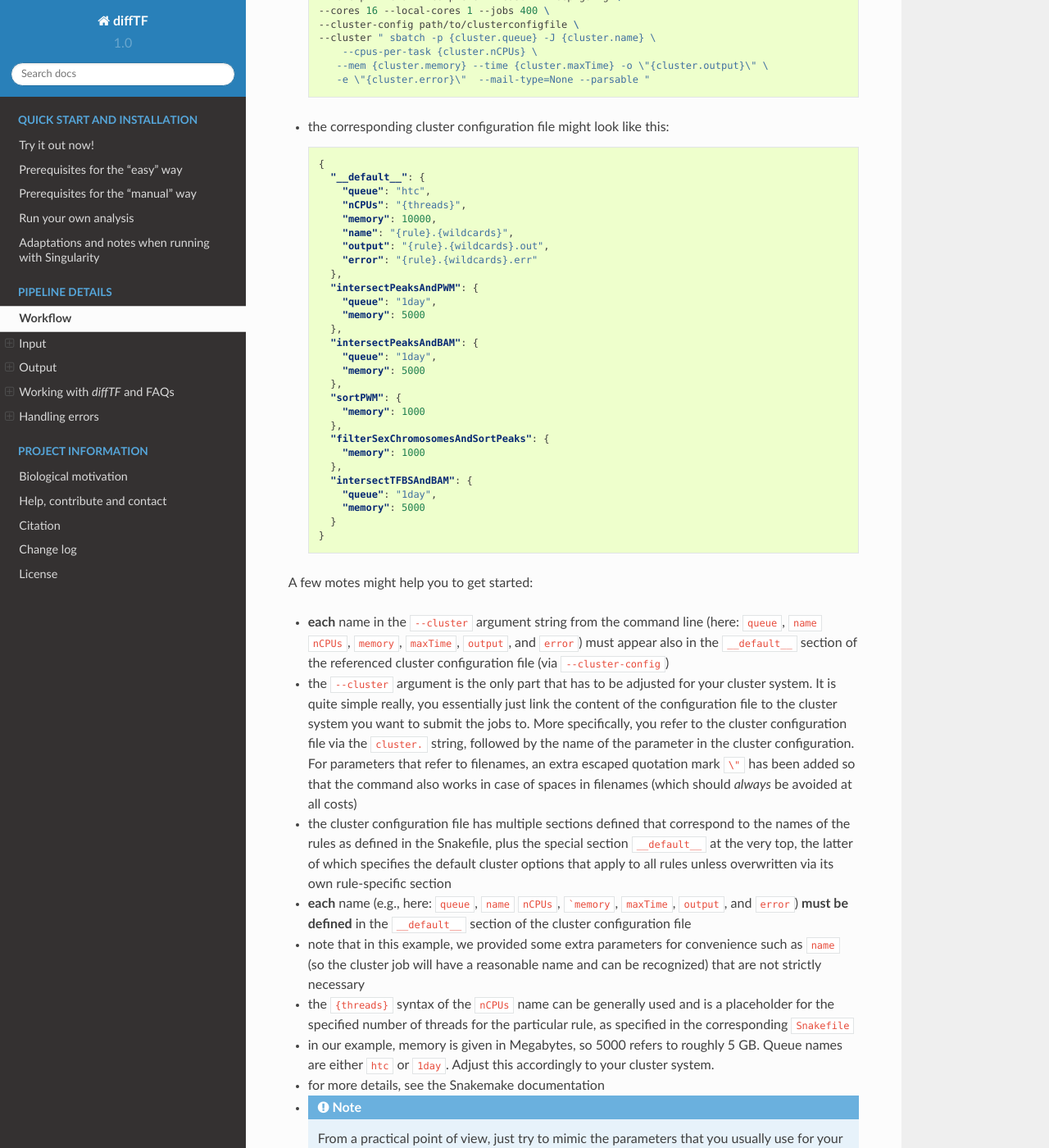
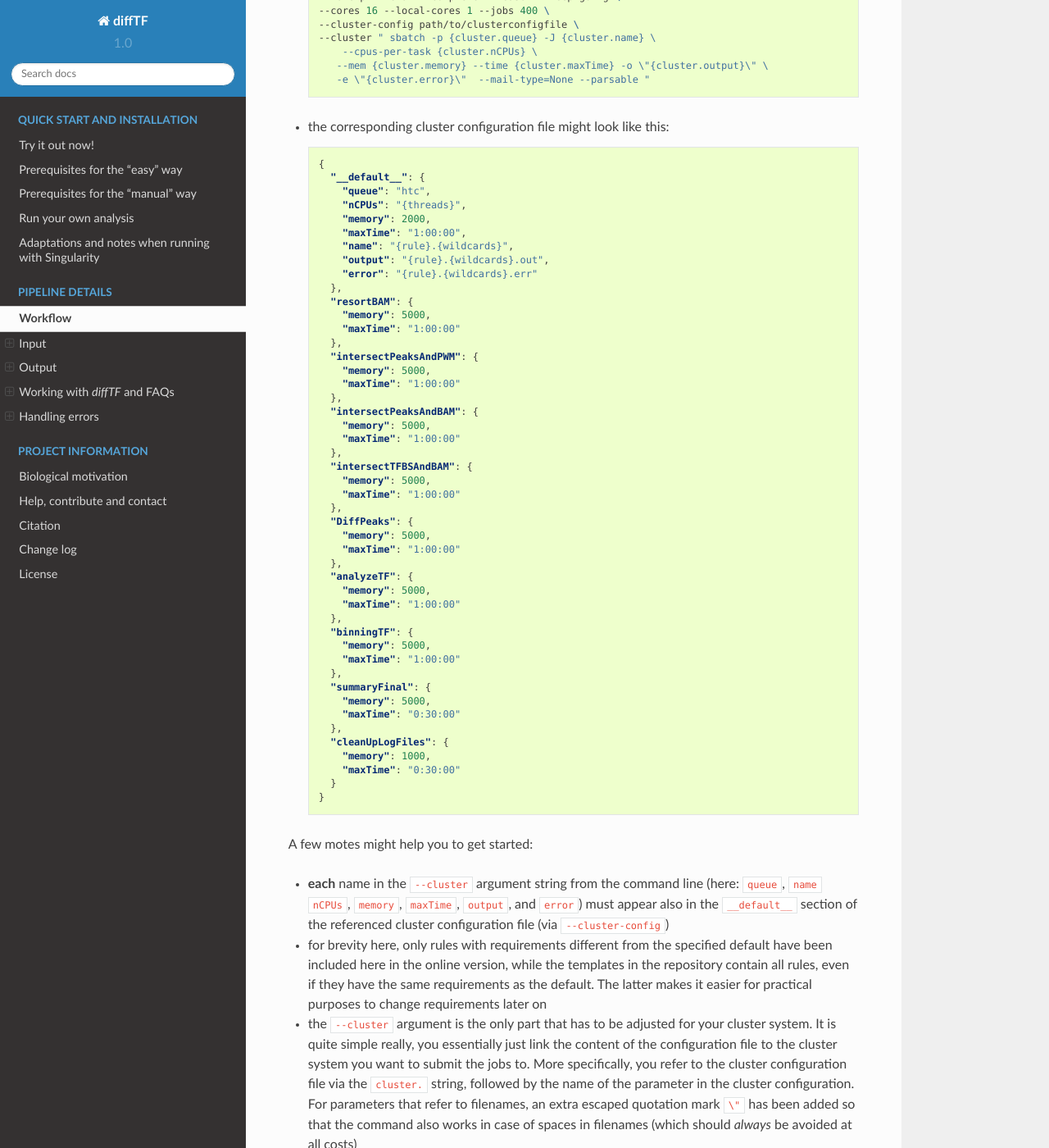
Before and after one commit to jfallmann/diffTF_Fork, a Sphinx documentation site: the page built from docs/chapter2.rst, in a window 1280 px wide and 1400 px high, scrolled down 27400 px. Shown: the whole window at 82% size. Built offline with Sphinx 7.4.7 and the Read the Docs theme 2.0.0, drawn with Linux system fonts in a browser that asks for light colours.

Commit message:
Documentation updates

````diff
--- a/docs/chapter2.rst
+++ b/docs/chapter2.rst
@@ -897,28 +897,47 @@ If *diffTF* should be run in a cluster environment, the changes are minimal due
       "__default__": {
         "queue": "htc",
         "nCPUs": "{threads}",
-        "memory": 10000,
+        "memory": 2000,
+        "maxTime": "1:00:00",
         "name": "{rule}.{wildcards}",
         "output": "{rule}.{wildcards}.out",
         "error": "{rule}.{wildcards}.err"
       },
+      "resortBAM": {
+        "memory": 5000,
+        "maxTime": "1:00:00"
+      },
       "intersectPeaksAndPWM": {
-        "queue": "1day",
-        "memory": 5000
+        "memory": 5000,
+        "maxTime": "1:00:00"
       },
       "intersectPeaksAndBAM": {
-        "queue": "1day",
-        "memory": 5000
-      },
-      "sortPWM": {
-        "memory": 1000
-      },
-      "filterSexChromosomesAndSortPeaks": {
-        "memory": 1000
+        "memory": 5000,
+        "maxTime": "1:00:00"
       },
       "intersectTFBSAndBAM": {
-        "queue": "1day",
-        "memory": 5000
+        "memory": 5000,
+        "maxTime": "1:00:00"
+      },
+      "DiffPeaks": {
+        "memory": 5000,
+        "maxTime": "1:00:00"
+      },
+      "analyzeTF": {
+        "memory": 5000,
+        "maxTime": "1:00:00"
+      },
+      "binningTF": {
+        "memory": 5000,
+        "maxTime": "1:00:00"
+      },
+      "summaryFinal": {
+        "memory": 5000,
+        "maxTime": "0:30:00"
+      },
+      "cleanUpLogFiles": {
+        "memory": 1000,
+        "maxTime": "0:30:00"
       }
     }
 
@@ -926,6 +945,7 @@ If *diffTF* should be run in a cluster environment, the changes are minimal due
 A few motes might help you to get started:
 
 - **each** name in the ``--cluster`` argument string from the command line (here: ``queue``, ``name`` ``nCPUs``, ``memory``, ``maxTime``, ``output``, and ``error``) must appear also in the ``__default__`` section of the referenced cluster configuration file (via ``--cluster-config``)
+- for brevity here, only rules with requirements different from the specified default have been included here in the online version, while the templates in the repository contain all rules, even if they have the same requirements as the default. The latter makes it easier for practical purposes to change requirements later on
 - the ``--cluster`` argument is the only part that has to be adjusted for your cluster system.  It is quite simple really, you essentially just link the content of the configuration file to the cluster system you want to submit the jobs to. More specifically, you refer to the cluster configuration file via the ``cluster.`` string, followed by the name of the parameter in the cluster configuration. For parameters that refer to filenames, an extra escaped quotation mark ``\"`` has been added so that the command also works in case of spaces in filenames (which should *always* be avoided at all costs)
 - the cluster configuration file has multiple sections defined that correspond to the names of the rules as defined in the Snakefile, plus the special section ``__default__`` at the very top, the latter of which specifies the default cluster options that apply to all rules unless overwritten via its own rule-specific section
 - **each** name (e.g., here: ``queue``, ``name`` ``nCPUs``, ```memory``, ``maxTime``, ``output``, and ``error``) **must be defined** in the ``__default__`` section of the cluster configuration file
````
